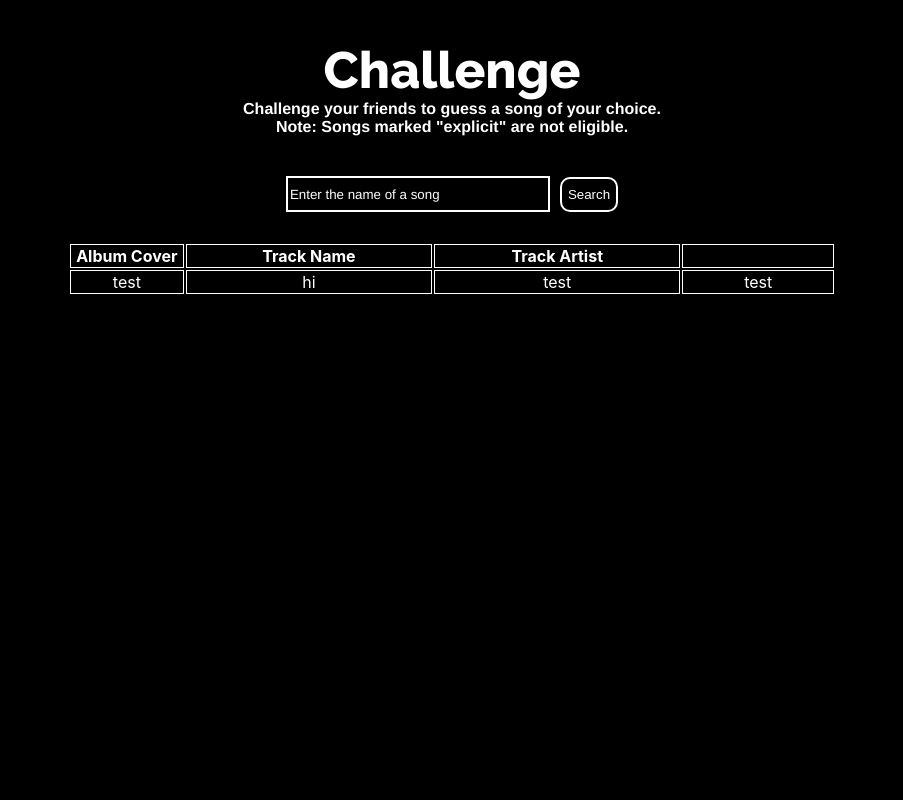
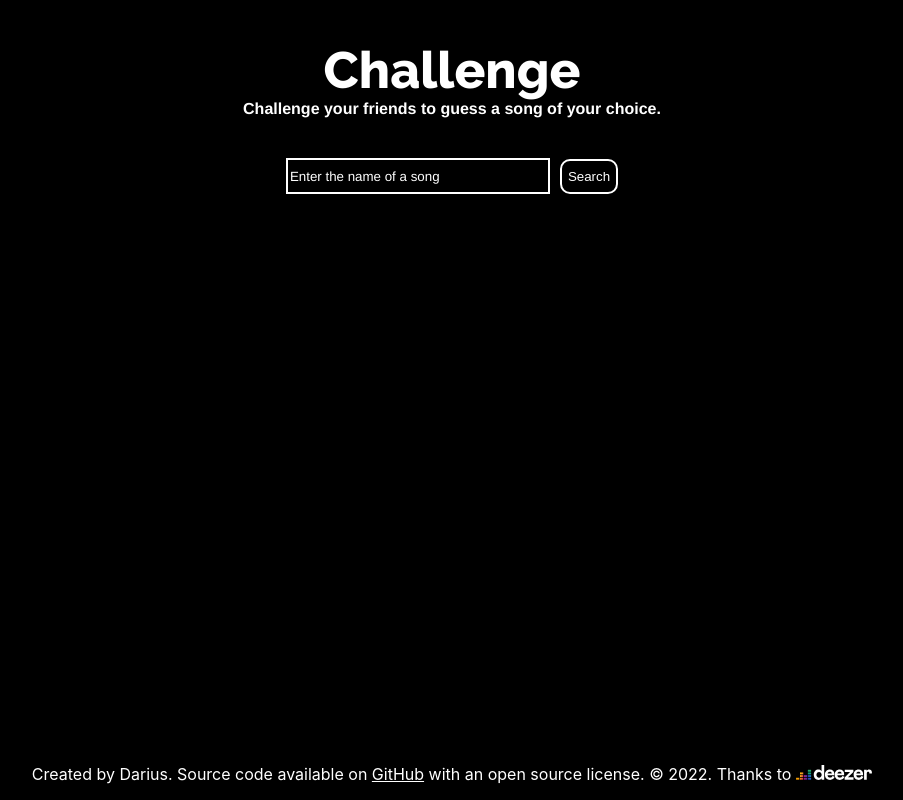
Before and after one commit to infinityideas/songle, a React (Create React App) app: page /challenge in a window 1280 px wide. Shown: the whole page, without its empty margins (188-1091 px from the left). Built offline with nearby package versions, Linux system fonts and the light colour scheme.

Commit message:
Added results window from search

```diff
--- a/src/Challenge.tsx
+++ b/src/Challenge.tsx
@@ -1,5 +1,7 @@
 import React from 'react';
+import Footer from './components/Footer';
 import HeaderText from './components/HeaderText';
+import MusicResults from './components/MusicResults';
 
 import './styles/Game.css';
 
@@ -7,13 +9,22 @@ const axios = require('axios');
 
 axios.defaults.headers.common['X-Requested-With'] = 'XMLHttpRequest';
 
-class Challenge extends React.Component {
+interface ChallengeState {
+    searchResults: Array<object>,
+    searched: string
+}
+
+class Challenge extends React.Component<{}, ChallengeState> {
     private searchRef: any;
 
     constructor(props: any) {
         super(props);
 
         this.searchRef = React.createRef();
+        this.state = ({
+            searchResults: [],
+            searched: "none"
+        })
 
         this.getDeezerSearch = this.getDeezerSearch.bind(this);
     }
@@ -21,15 +32,19 @@ class Challenge extends React.Component {
     async getDeezerSearch() {
         await axios.get('https://cors-anywhere.herokuapp.com/https://api.deezer.com/search', { params: {
             q: this.searchRef.current.value,
-            limit: 5
+            limit: 5,
+            order: "RANKING",
         }}).then((response: any) => {
-            console.log(response);
+            this.setState({
+                searchResults: response.data.data,
+                searched: "block"
+            })
         })
     }
 
     render() {
         const subText = (
-            <p style={{fontFamily: "Helvetica", marginTop: 0}}>Challenge your friends to guess a song of your choice.<br/><strong>Note:</strong> Songs marked "explicit" are not eligible.</p>
+            <p style={{fontFamily: "Helvetica", marginTop: 0}}>Challenge your friends to guess a song of your choice.</p>
         );
 
         return (
@@ -42,32 +57,11 @@ class Challenge extends React.Component {
                         <input ref={this.searchRef} className="gameSearchBox" type="text" placeholder="Enter the name of a song"></input>
                         <button className="searchButton" onClick={this.getDeezerSearch}>Search</button>
                     </div>
-                    <table className='musicResults'>
-                        <colgroup>
-                            <col style={{width: "15%"}} />
-                            <col style={{width: "32.5%"}} />
-                            <col style={{width: "32.5%"}} />
-                            <col style={{width: "20%"}} />
-                        </colgroup>
-
-                        <thead>
-                            <tr>
-                                <th>Album Cover</th>
-                                <th>Track Name</th>
-                                <th>Track Artist</th>
-                                <th></th>
-                            </tr>
-                        </thead>
-                        <tbody>
-                            <tr>
-                                <td>test</td>
-                                <td>hi</td>
-                                <td>test</td>
-                                <td>test</td>
-                            </tr>
-                        </tbody>
-                    </table>
+                    <div style={{display: this.state.searched}}>
+                        <MusicResults response={this.state.searchResults}/>
+                    </div>
                 </div>
+                <Footer />
             </div>
         )
     }
--- /dev/null
+++ b/src/components/ChooseButton.tsx
@@ -0,0 +1,19 @@
+import React from 'react';
+
+import '../styles/ChooseButton.css';
+
+class ChooseButton extends React.Component {
+    constructor(props: any) {
+        super(props);
+    }
+
+    render() {
+        return (
+            <button className="chooseButton">
+                Choose
+            </button>
+        )
+    }
+}
+
+export default ChooseButton;
--- a/src/components/Footer.tsx
+++ b/src/components/Footer.tsx
@@ -1,9 +1,10 @@
 import '../styles/Footer.css';
+import deezerlogo from '../assets/images/deezerlogo.svg';
 
 function Footer() {
     return (
         <div id="songlefooter">
-            <p>Created by Darius. Source code available on <a href="https://github.com/infinityideas/randomsongle/">GitHub</a> with an open source license. <span dangerouslySetInnerHTML={{"__html": "&copy;"}} /> 2022.</p>
+            <p>Created by Darius. Source code available on <a href="https://github.com/infinityideas/randomsongle/">GitHub</a> with an open source license. <span dangerouslySetInnerHTML={{"__html": "&copy;"}} /> 2022. Thanks to <img src={deezerlogo} height="15px" /></p>
         </div>
     )
 }
--- /dev/null
+++ b/src/components/MusicResults.tsx
@@ -0,0 +1,43 @@
+import React from 'react';
+import ChooseButton from './ChooseButton';
+import MusicResultsPresentational from './presentational/MusicResultsPresentational';
+
+interface ResultsProps {
+    response: Array<any>
+}
+
+class MusicResults extends React.Component<ResultsProps, {}> {
+    constructor(props: ResultsProps) {
+        super(props);
+    }
+
+    render() {
+        var tableChildren: Array<any> = [];
+        var tds: Array<any> = [];
+
+        if (this.props.response.length > 0) {
+            for (var i=0; i<this.props.response.length; i++) {
+                tds = []
+                tds.push(React.createElement("td", {}, [React.createElement("img", {src: this.props.response[i].album.cover_small})]));
+                tds.push(React.createElement("td", {}, [this.props.response[i].title]));
+                tds.push(React.createElement("td", {}, [this.props.response[i].artist.name]));
+                tds.push(React.createElement("td", {}, [<ChooseButton />]))
+                tableChildren.push(React.createElement("tr", {}, tds));
+            }
+        }
+
+        var tBody = React.createElement("tbody", {}, tableChildren);
+
+        if (this.props.response.length == 0) {
+            return (
+                <h1 style={{textAlign: 'center', color: 'white'}}>No results! Try searching again.</h1>
+            )
+        } else {
+            return (
+                <MusicResultsPresentational tBody={tBody} />
+            )
+        }
+    }
+}
+
+export default MusicResults;
--- /dev/null
+++ b/src/components/presentational/MusicResultsPresentational.tsx
@@ -0,0 +1,38 @@
+import React from 'react';
+import '../../styles/MusicResults.css';
+
+interface resultsprops {
+    tBody: JSX.Element
+}
+
+
+class MusicResultsPresentational extends React.Component<resultsprops, {}> {
+    constructor(props: resultsprops) {
+        super(props);
+    }
+
+    render() {
+        return (
+            <table className='musicResults'>
+                <colgroup>
+                    <col style={{width: "15%"}} />
+                    <col style={{width: "32.5%"}} />
+                    <col style={{width: "32.5%"}} />
+                    <col style={{width: "20%"}} />
+                </colgroup>
+
+                <thead>
+                    <tr>
+                        <th>Album Cover</th>
+                        <th>Track Name</th>
+                        <th>Track Artist</th>
+                        <th></th>
+                    </tr>
+                </thead>
+                {this.props.tBody}
+            </table>
+        )
+    }
+}
+
+export default MusicResultsPresentational;
--- /dev/null
+++ b/src/styles/ChooseButton.css
@@ -0,0 +1,12 @@
+.chooseButton {
+  background-color: black;
+  color: white;
+  border-radius: 10px;
+  border: 2px solid white;
+  padding-top: 1px;
+  padding-bottom: 1px;
+}
+
+.chooseButton:hover {
+  background-color: blue;
+}
--- a/src/styles/Game.css
+++ b/src/styles/Game.css
@@ -45,19 +45,6 @@
   background-color: blue;
 }
 
-.musicResults {
-  color: white;
-  width: 60vw;
-  margin: auto;
-  margin-top: 30px;
-  text-align: center;
-}
-
-.musicResults th,
-td {
-  border: 1px solid white;
-}
-
 @media (max-width: 960px) {
   .gameSearchBox {
     height: 30px;
@@ -81,12 +68,4 @@ td {
   .mobileSearch {
     text-align: center;
   }
-
-  .musicResults {
-    color: white;
-    width: 90vw;
-    margin: auto;
-    margin-top: 30px;
-    text-align: center;
-  }
 }
--- /dev/null
+++ b/src/styles/MusicResults.css
@@ -0,0 +1,22 @@
+.musicResults {
+  color: white;
+  width: 60vw;
+  margin: auto;
+  margin-top: 30px;
+  text-align: center;
+}
+
+.musicResults th,
+td {
+  border: 1px solid white;
+}
+
+@media (max-width: 960px) {
+  .musicResults {
+    color: white;
+    width: 90vw;
+    margin: auto;
+    margin-top: 30px;
+    text-align: center;
+  }
+}
--- a/src/styles/NavButton.css
+++ b/src/styles/NavButton.css
@@ -5,6 +5,7 @@
   background-color: black;
   border: 2px solid white;
   margin-right: 10px;
+  cursor: pointer;
 }
 
 .NavButton:hover {
```
Also changed, not shown: src/assets/images/deezerlogo.svg (added).
